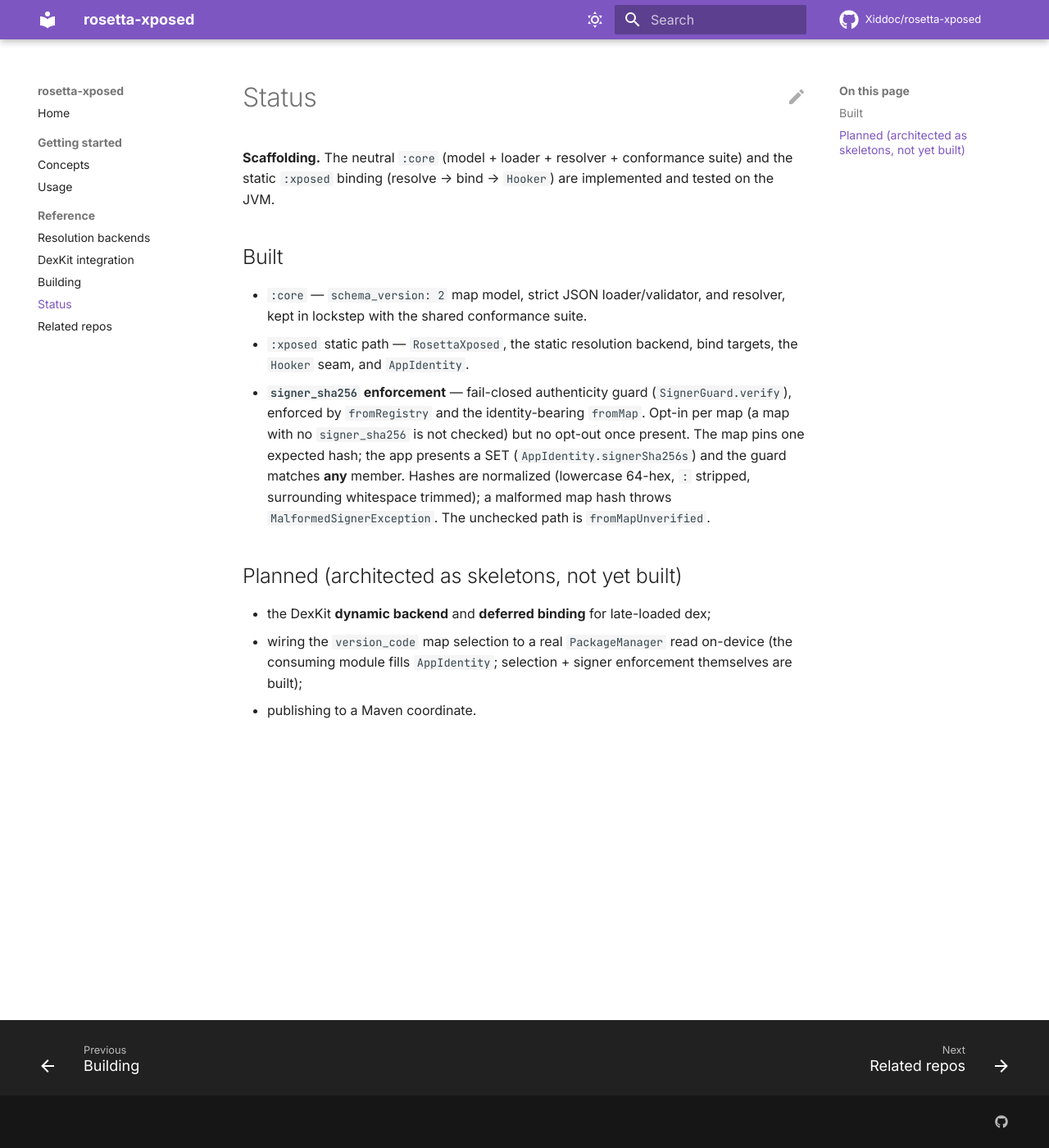
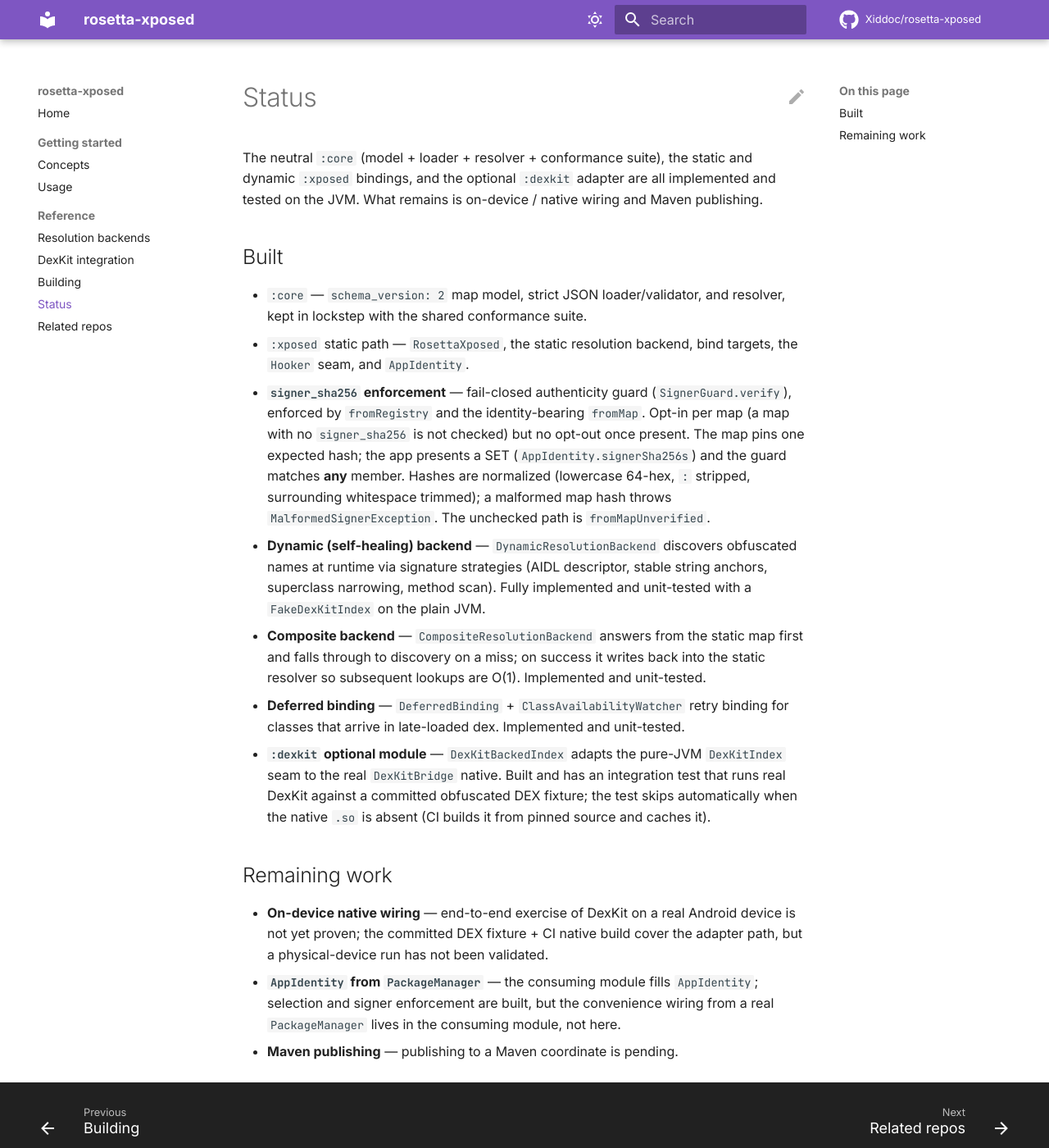
Before and after one commit to Xiddoc/rosetta-xposed, an MkDocs documentation site: the page built from docs/reference/status.md, in a window 1280 px wide and 1400 px high. Shown: the whole window at 82% size. Built offline with MkDocs 1.6.1 and Material for MkDocs 9.7.7, drawn with Linux system fonts in a browser that asks for light colours; comment, search, counter and statistics services are not loaded.

Commit message:
docs: reconcile dynamic-backend status + add example CI jobs
Task A — correct docs that understated what is built:
- CLAUDE.md Layout: replace ":xposed (dynamic/DexKit, stubbed) +
  DeferredBinding skeleton" with accurate description of the
  implemented dynamic/composite backends, DeferredBinding, and the
  built :dexkit optional module; update Decision 5 accordingly.
- docs/reference/status.md: move dynamic backend, composite backend,
  deferred binding, and :dexkit module out of "Planned / skeletons"
  into "Built"; rename section to "Remaining work" and accurately
  describe what is genuinely outstanding (on-device native wiring,
  AppIdentity-from-PackageManager, Maven publishing).
- README.md: change status badge from "scaffolding" to "beta"; fix
  stale backends doc-link label ("dynamic (planned)" → "dynamic
  (self-healing), and composite").

Task B — wire example JVM tests into CI:
- Add required job examples-harness (pure-JVM, no network beyond
  cached Maven Central) running ./gradlew -p examples/harness test
  on JDK 17 and 21, gated on the main build job.
- Add advisory job examples-r8 (continue-on-error: true, because
  examples/r8 fetches R8 from google() Maven at resolve time) running
  ./gradlew -p examples/r8 test on JDK 17 and 21. Non-blocking so a
  transient registry outage cannot fail the required gate.
- Both jobs match the existing JDK setup / Gradle caching / Develocity
  suppression approach from the main build job.
- examples/android is intentionally excluded (requires Android SDK).

https://claude.ai/code/session_01NJhWB6GRiP9DtUyHYXKGfb

```diff
--- a/docs/reference/status.md
+++ b/docs/reference/status.md
@@ -1,8 +1,9 @@
 # Status
 
-**Scaffolding.** The neutral `:core` (model + loader + resolver +
-conformance suite) and the static `:xposed` binding (resolve → bind →
-`Hooker`) are implemented and tested on the JVM.
+The neutral `:core` (model + loader + resolver + conformance suite), the
+static and dynamic `:xposed` bindings, and the optional `:dexkit` adapter
+are all implemented and tested on the JVM. What remains is on-device /
+native wiring and Maven publishing.
 
 ## Built
 
@@ -18,12 +19,31 @@ conformance suite) and the static `:xposed` binding (resolve → bind →
   matches **any** member. Hashes are normalized (lowercase 64-hex, `:`
   stripped, surrounding whitespace trimmed); a malformed map hash throws
   `MalformedSignerException`. The unchecked path is `fromMapUnverified`.
+- **Dynamic (self-healing) backend** — `DynamicResolutionBackend` discovers
+  obfuscated names at runtime via signature strategies (AIDL descriptor,
+  stable string anchors, superclass narrowing, method scan). Fully
+  implemented and unit-tested with a `FakeDexKitIndex` on the plain JVM.
+- **Composite backend** — `CompositeResolutionBackend` answers from the
+  static map first and falls through to discovery on a miss; on success it
+  writes back into the static resolver so subsequent lookups are O(1).
+  Implemented and unit-tested.
+- **Deferred binding** — `DeferredBinding` + `ClassAvailabilityWatcher`
+  retry binding for classes that arrive in late-loaded dex. Implemented
+  and unit-tested.
+- **`:dexkit` optional module** — `DexKitBackedIndex` adapts the pure-JVM
+  `DexKitIndex` seam to the real `DexKitBridge` native. Built and has an
+  integration test that runs real DexKit against a committed obfuscated DEX
+  fixture; the test skips automatically when the native `.so` is absent (CI
+  builds it from pinned source and caches it).
 
-## Planned (architected as skeletons, not yet built)
+## Remaining work
 
-- the DexKit **dynamic backend** and **deferred binding** for late-loaded
-  dex;
-- wiring the `version_code` map selection to a real `PackageManager` read
-  on-device (the consuming module fills `AppIdentity`; selection +
-  signer enforcement themselves are built);
-- publishing to a Maven coordinate.
+- **On-device native wiring** — end-to-end exercise of DexKit on a real
+  Android device is not yet proven; the committed DEX fixture + CI native
+  build cover the adapter path, but a physical-device run has not been
+  validated.
+- **`AppIdentity` from `PackageManager`** — the consuming module fills
+  `AppIdentity`; selection and signer enforcement are built, but the
+  convenience wiring from a real `PackageManager` lives in the consuming
+  module, not here.
+- **Maven publishing** — publishing to a Maven coordinate is pending.
```
Also changed, not shown: CLAUDE.md (+25 -7 lines), README.md (+2 -2 lines), 1 other file.
